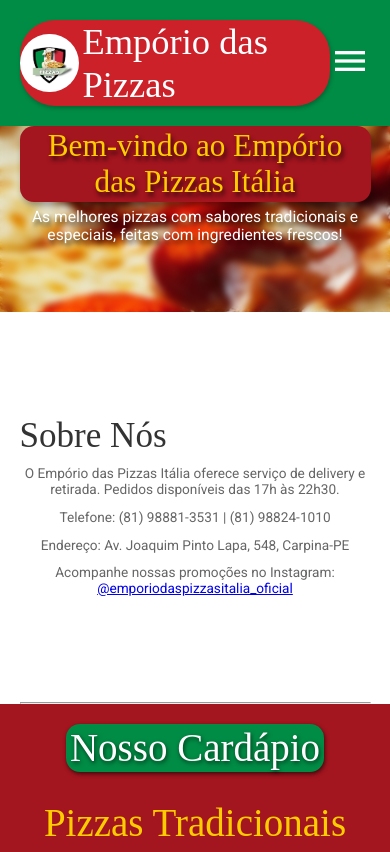
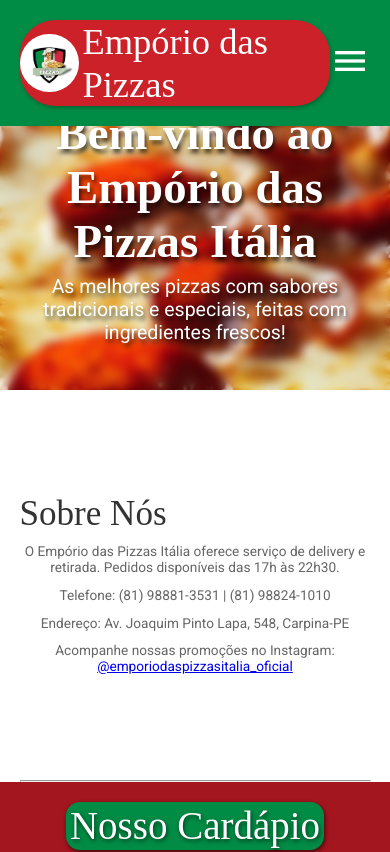
Before and after one commit to BMinority/REACT-Emporio-Pizzas, a React (Vite) app in the folder emporio-das-pizzas/: page / in a window 390 px wide. Shown: the top 852 px of the page. Built offline with nearby package versions, Linux system fonts and the light colour scheme; a web font is replaced by a local one.

Commit message:
ajuste do home para tablet e mobile

```diff
--- a/emporio-das-pizzas/src/css/Home.css
+++ b/emporio-das-pizzas/src/css/Home.css
@@ -22,7 +22,7 @@
     left: 0;
     width: 100%;
     height: 100%;
-    backdrop-filter: blur(3px);
+    backdrop-filter: blur(5px);
 }
 
 .home-section>* {
@@ -40,19 +40,17 @@
 
 .home-text span {
     padding: 0 1vw;
-    background-color: var(--cor-vermelho-escuro);
     border-radius: 14px;
-
-    box-shadow: 2px 4px 6px #0000005b;
 }
 
 .home-text span h2 {
-    font-size: 4vw;
-    color: var(--cor-amarelo-destaque);
+    font-size: 8vw;
+    font-weight: 800;
+    color: var(--cor-texto-branco);
 }
 
 .home-text p {
-    font-size: 1.7vw;
+    font-size: 2vw;
 }
 
 .home-text h2,
@@ -63,10 +61,22 @@
 }
 
 /*MEDIA*/
+@media (max-width: 768px) {
+    .home-section {
+        width: 100%;
+        height: 80vw;
+    }
+
+    .home-text p {
+        font-size: 3vw;
+        text-align: center;
+    }
+}
+
 @media (max-width: 430px) {
     .home-section {
         width: 100%;
-        height: 80vw;
+        height: 100vw;
     }
 
     .home-section span {
@@ -78,11 +88,11 @@
     }
 
     .home-text span h2 {
-        font-size: 8vw;
+        font-size: 12vw;
     }
 
     .home-text p {
-        font-size: 4vw;
+        font-size: 5vw;
     }
 
     .home-text h2,
```
